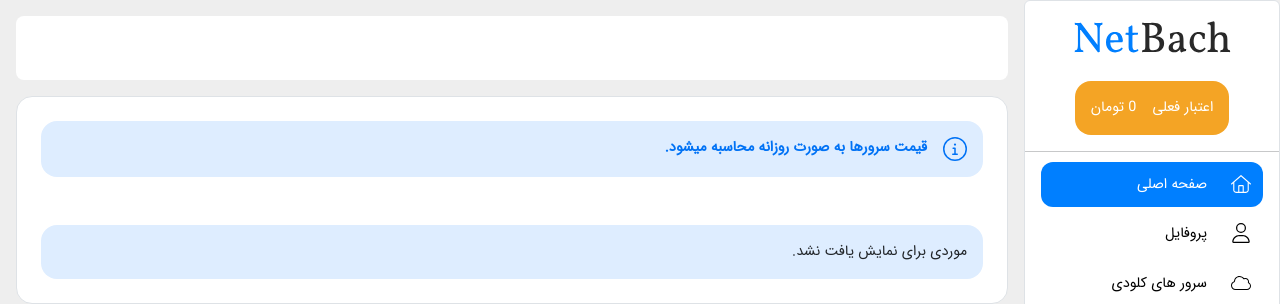
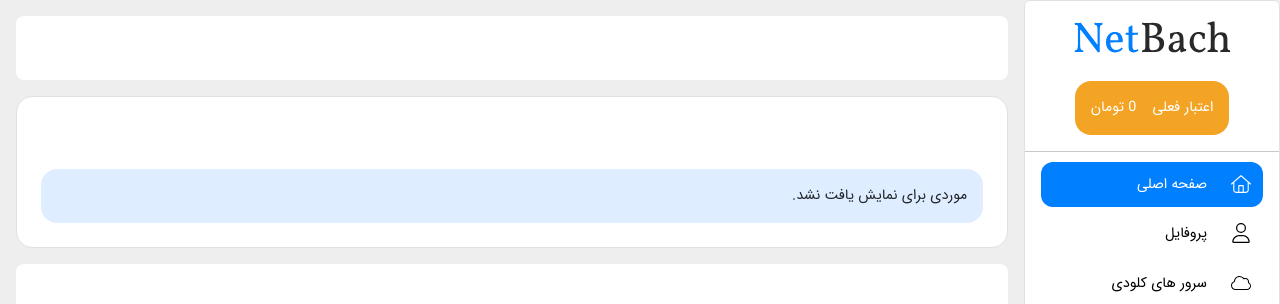
Before and after one commit to rezaparsad/netbach, a Django app: template templates/cloud/server-create.html in a window 1280 px wide. Shown: the top 304 px of the page. Run offline with Django 4.2, Linux system fonts and the light colour scheme; the template is opened without the code that fills it: values that come from a table or form of the project are taken from there, others are empty; some libraries are stand-ins or nearby versions.

Commit message:
fixed bugs

```diff
--- a/templates/cloud/server-create.html
+++ b/templates/cloud/server-create.html
@@ -38,10 +38,6 @@
         </ul>
     </div>
     <div class="container rounded-4 border bg-white p-4 my-3">
-        <div class="d-flex bg-alert p-3 rounded-4 mb-4">
-            <svg class="svg-icons" style="fill: #0072f5" xmlns="http://www.w3.org/2000/svg" viewBox="0 0 512 512"><path d="M256 32a224 224 0 1 1 0 448 224 224 0 1 1 0-448zm0 480A256 256 0 1 0 256 0a256 256 0 1 0 0 512zM208 352c-8.8 0-16 7.2-16 16s7.2 16 16 16h96c8.8 0 16-7.2 16-16s-7.2-16-16-16H272V240c0-8.8-7.2-16-16-16H216c-8.8 0-16 7.2-16 16s7.2 16 16 16h24v96H208zm48-168a24 24 0 1 0 0-48 24 24 0 1 0 0 48z"></path></svg>
-            <span class="fw-bold ms-3" style="color: #0072f5; text-align: justify">قیمت سرورها به صورت روزانه محاسبه میشود.</span>
-        </div>
         {% if servers %}
             <div id="list-servers" class="row">
                 {% for server in servers %}
```
